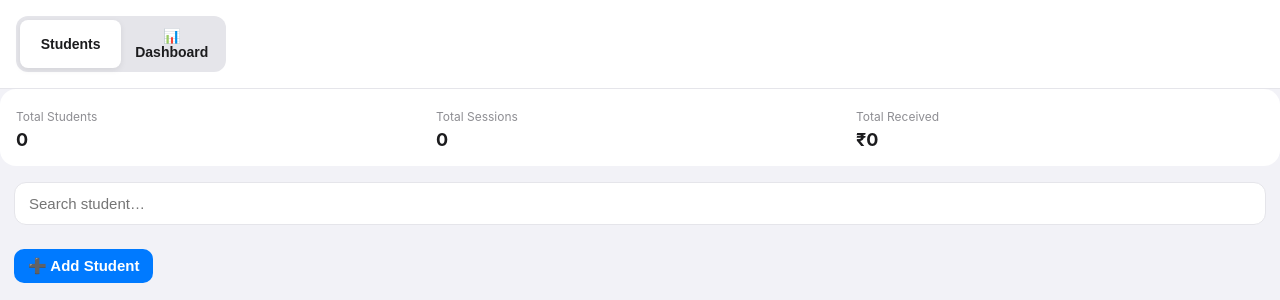
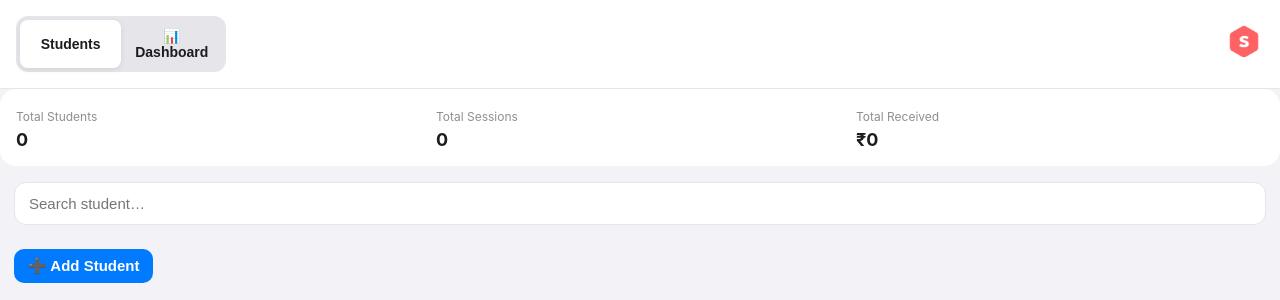
Before and after one commit to rohitvermaAI/superprof-app, a FastAPI app: page / in a window 1280 px wide. Shown: the top 300 px of the page. Run offline with FastAPI, Linux system fonts and the light colour scheme.

Commit message:
added superprof button

```diff
--- a/static/style.css
+++ b/static/style.css
@@ -368,3 +368,13 @@ button:active {
   border: 1px solid #e5e5ea;
   font-size: 15px;
 }
+.superprof-btn {
+    display: inline-block;   /* REQUIRED */
+    border-radius: 10px;
+    overflow: hidden;        /* REQUIRED */
+}
+
+.superprof-btn img {
+    width: 40px;      /* change as needed */
+    height: auto;     /* keeps aspect ratio */
+}
--- a/templates/index.html
+++ b/templates/index.html
@@ -25,7 +25,13 @@
                 📊 Dashboard
             </button>
         </div>
+
+        <a class="superprof-btn" href="https://www.superprof.in/" target="_blank" rel="noopener">
+            <img src="/static/icons/sup.png" alt="" srcset="">
+        </a>
+
     </header>
+
 
 
     <div class="summary-card">
```
Also changed, not shown: static/icons/sup.png (added).
